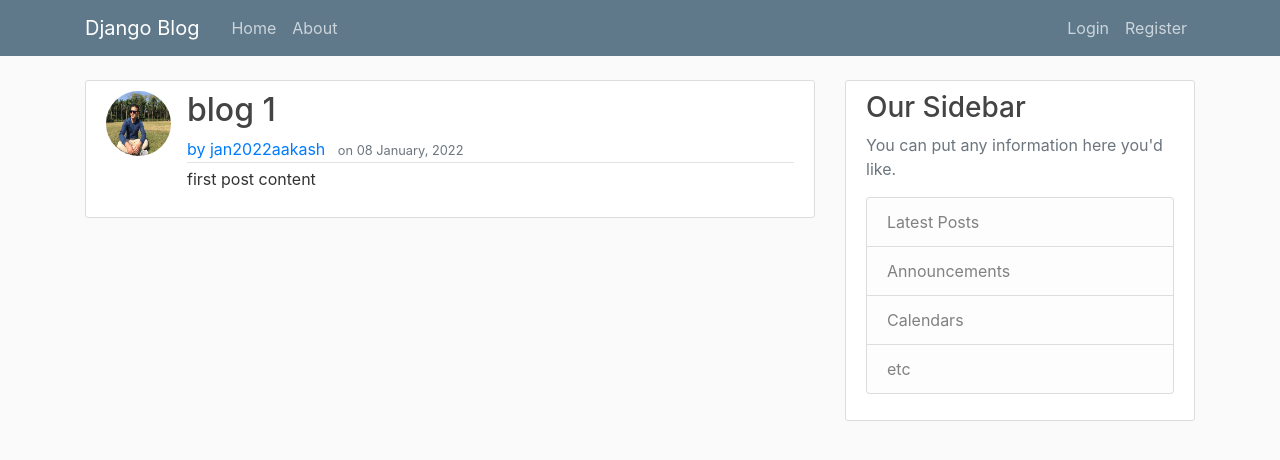
After one commit to aakashbist890/django_blogapp, a Django app: page /post-detail/1 in a window 1280 px wide. The commit adds this page. Shown: the top 460 px of the page. Run offline with Django 3.2, Linux system fonts and the light colour scheme; data comes from the database, SQL or seed files in the repository; both versions use the stored data as it was after the commit; some libraries are stand-ins or nearby versions.

Commit message:
modified:   db.sqlite3 	modified:   homeapp/__pycache__/models.cpython-38.pyc 	modified:   homeapp/__pycache__/views.cpython-38.pyc 	modified:   homeapp/models.py 	modified:   homeapp/templates/homeapp/base.html 	modified:   homeapp/templates/homeapp/info.html 	new file:   homeapp/templates/homeapp/post_confirm_delete.html 	new file:   homeapp/templates/homeapp/post_detail.html 	new file:   homeapp/templates/homeapp/post_form.html 	modified:   homeapp/templates/homeapp/profile.html 	modified:   homeapp/views.py 	modified:   jan2022/__pycache__/settings.cpython-38.pyc 	modified:   jan2022/__pycache__/urls.cpython-38.pyc 	modified:   jan2022/urls.py 	modified:   media/default.JPG 	new file:   media/profile_pics/IMG_5545.JPG 	modified:   media/profile_pics/IMG_5552.JPG 	new file:   media/profile_pics/IMG_5555.JPG 	modified:   registrationapp/__pycache__/forms.cpython-38.pyc 	modified:   registrationapp/__pycache__/views.cpython-38.pyc 	modified:   registrationapp/forms.py 	modified:   registrationapp/views.py

```diff
--- a/homeapp/models.py
+++ b/homeapp/models.py
@@ -1,5 +1,7 @@
 from django.db import models
 from django.contrib.auth.models import User
+from PIL import Image
+from django.urls import reverse
 
 class Post(models.Model):
     title=models.CharField(max_length=30)
@@ -9,6 +11,9 @@ class Post(models.Model):
 
     def __str__(self):
         return self.title
+    def get_absolute_url(self):
+        return reverse('post-detail', kwargs={'pk':self.pk})
+
 
 class profile(models.Model):
     user=models.OneToOneField(User, on_delete=models.CASCADE)
@@ -16,3 +21,12 @@ class profile(models.Model):
 
     def __str__(self):
         return f'{self.user.username} Profile'
+
+    def save(self):
+        super().save()
+
+        img=Image.open(self.image.path)
+        if img.height>300 or img.width>300:
+            outputsize=(300, 300)
+            img.thumbnail(outputsize)
+            img.save(self.image.path)
--- a/homeapp/templates/homeapp/base.html
+++ b/homeapp/templates/homeapp/base.html
@@ -26,8 +26,9 @@
             <!-- Navbar Right Side -->
             <div class="navbar-nav">
               {% if user.is_authenticated %}
+                <a class="nav-item nav-link" href="{% url 'post-create' %}">Create</a>
+                <a class="nav-item nav-link" href="{% url 'profile' %}">Profile</a>
                 <a class="nav-item nav-link" href="{% url 'logout' %}">Logout</a>
-                <a class="nav-item nav-link" href="{% url 'profile' %}">Profile</a>
               {% else %}
                 <a class="nav-item nav-link" href="{% url 'login' %}">Login</a>
                 <a class="nav-item nav-link" href="{% url 'register'%}">Register</a>
--- a/homeapp/templates/homeapp/info.html
+++ b/homeapp/templates/homeapp/info.html
@@ -2,8 +2,9 @@
 {% block content %}
     {% for post in posts %}
         <article class="media content-section">
+            <img class="rounded-circle article-img" src="{{post.author.profile.image.url}}">
             <div class="media-body">
-                <h2><a class="article-title" href="#">{{post.title}}</h2></a>
+                <h2><a class="article-title" href="{% url 'post-detail' post.id %}">{{post.title}}</h2></a>
                 <div class="article-metadata">
                     <a class="mr-2" href="#">by {{ post.author }} </a>
                     <small class="text-muted">on {{ post.date_posted|date:"d F, Y" }}</small>
--- /dev/null
+++ b/homeapp/templates/homeapp/post_detail.html
@@ -0,0 +1,20 @@
+{% extends "homeapp/base.html" %}
+{% block content %}
+        <article class="media content-section">
+            <img class="rounded-circle article-img" src="{{object.author.profile.image.url}}">
+            <div class="media-body">
+                <h2><a class="article-title">{{object.title}}</h2></a>
+                {% if object.author == user %}
+                    <div>
+                        <a class="btn btn-danger" href="{% url 'post-delete' object.id %}">Delete</a>
+                        <a class="btn btn-outline-info" href="{% url 'post-update' object.id %}">Update</a>
+                    </div>
+                {% endif %}
+                <div class="article-metadata">
+                    <a class="mr-2" href="#">by {{ object.author }} </a>
+                    <small class="text-muted">on {{ object.date_posted|date:"d F, Y" }}</small>
+                </div>
+                 <p class="article-content">{{ object.content }}</p>
+            </div>
+        </article>
+{% endblock content %}
--- a/homeapp/views.py
+++ b/homeapp/views.py
@@ -1,11 +1,67 @@
-from django.shortcuts import render
+from django.shortcuts import render, redirect
 from .models import Post
 from django.contrib.auth.decorators import login_required
+from registrationapp.forms import UserUpdateForm, ProfileUpdateForm
+from django.contrib import messages
+from django.views.generic import ListView, DetailView, CreateView, UpdateView, DeleteView
+from django.contrib.auth.mixins import LoginRequiredMixin, UserPassesTestMixin
 
 def home(request):
     post=Post.objects.all()
     return render(request, 'homeapp/info.html', {'posts':post})
 
+class PostListView(ListView):
+    model=Post
+    template_name='homeapp/info.html'
+    context_object_name='posts'
+    ordering=['-date_posted']
+
+class PostDetailView(DetailView):
+    model=Post
+
+class PostCreateView(LoginRequiredMixin, CreateView):
+    model=Post
+    fields=['title', 'content']
+
+    def form_valid(self, form):
+        form.instance.author=self.request.user
+        return super().form_valid(form)
+
+class PostUpdateView(LoginRequiredMixin, UserPassesTestMixin, UpdateView):
+    model=Post
+    fields=['title', 'content']
+
+    def form_valid(self, form):
+        form.instance.author=self.request.user
+        return super().form_valid(form)
+    def test_func(self):
+        post=self.get_object()
+        if post.author==self.request.user:
+            return True
+        return False
+
+class PostDeleteView(LoginRequiredMixin, UserPassesTestMixin, DeleteView):
+    model=Post
+
+    def test_func(self):
+        post=self.get_object()
+        if post.author==self.request.user:
+            return True
+        return False
+    success_url='/home'
+
 @login_required
 def profile(request):
-    return render(request, 'homeapp/profile.html')
+    if request.method=="POST":    #Need to create the POST request, create the form and save the info by .save() for function-based-view
+        u_form=UserUpdateForm(request.POST, instance=request.user)
+        p_form=ProfileUpdateForm(request.POST, request.FILES, instance=request.user.profile)
+        if u_form.is_valid() and p_form.is_valid():
+            u_form.save()
+            p_form.save()
+            messages.success(request, f'your account has been updated!')
+            return redirect('profile')
+    else:
+        u_form=UserUpdateForm(instance=request.user)
+        p_form=ProfileUpdateForm(instance=request.user.profile)
+    context={'u_form':u_form, 'p_form':p_form}
+    return render(request, 'homeapp/profile.html', context)
--- a/jan2022/urls.py
+++ b/jan2022/urls.py
@@ -20,13 +20,18 @@ from homeapp import views as home_views
 from django.contrib.auth import views as auth_views
 from django.conf import settings
 from django.conf.urls.static import static
+from homeapp.views import PostListView, PostDetailView, PostCreateView, PostUpdateView, PostDeleteView
 urlpatterns = [
     path('admin/', admin.site.urls),
     path('register/', regist_views.register, name='register'),
     path('profile/', home_views.profile, name='profile'),
     path('login/', auth_views.LoginView.as_view(template_name='registrationapp/login.html'), name='login'),
     path('logout/', auth_views.LogoutView.as_view(template_name='registrationapp/logout.html'), name='logout'),
-    path('home/', home_views.home, name='home')
+    path('home/', PostListView.as_view(), name='home'),
+    path('post-detail/<int:pk>', PostDetailView.as_view(), name='post-detail'),
+    path('newpost/', PostCreateView.as_view(), name='post-create'),
+    path('post-detail/<int:pk>/update/', PostUpdateView.as_view(), name='post-update'),
+    path('post-detail/<int:pk>/delete/', PostDeleteView.as_view(), name='post-delete')
 ]
 
 
```
Also changed, not shown: homeapp/templates/homeapp/post_confirm_delete.html (added, +17 -0 lines), homeapp/templates/homeapp/post_form.html (added, +16 -0 lines), homeapp/templates/homeapp/profile.html (+8 -0 lines), registrationapp/forms.py (+13 -0 lines), db.sqlite3, media/default.JPG, media/profile_pics/IMG_5545.JPG (added), media/profile_pics/IMG_5555.JPG (added), registrationapp/views.py (line endings or trailing spaces).
